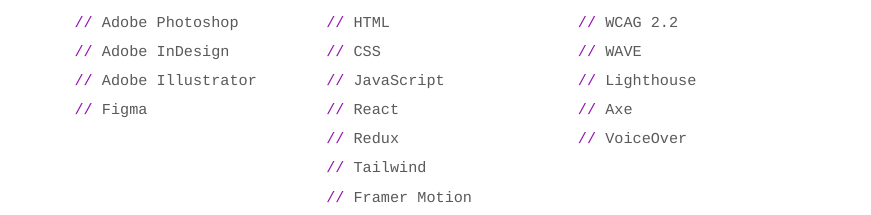
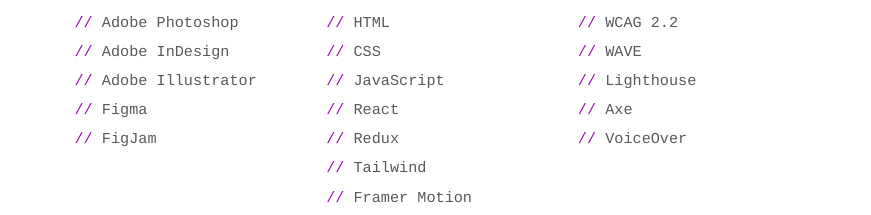
Before and after one commit to giantcarlos/dev-portfolio, a React (Create React App) app: page / in a window 1280 px wide. Shown: the part 1520-1735 px from the top of the page, without its empty margins (204-1075 px from the left). Built offline with nearby package versions, Linux system fonts and the light colour scheme.

Commit message:
Add FigJam to bio and resume

```diff
--- a/src/Components/Bio.js
+++ b/src/Components/Bio.js
@@ -21,6 +21,7 @@ function Bio() {
               <li>Adobe InDesign</li>
               <li>Adobe Illustrator</li>
               <li>Figma</li>
+              <li>FigJam</li>
             </ul>
           </div>
         </Fade>
```
Also changed, not shown: public/gianresume.jpeg, 1 other file (tests, documents, lock files or other folders).
